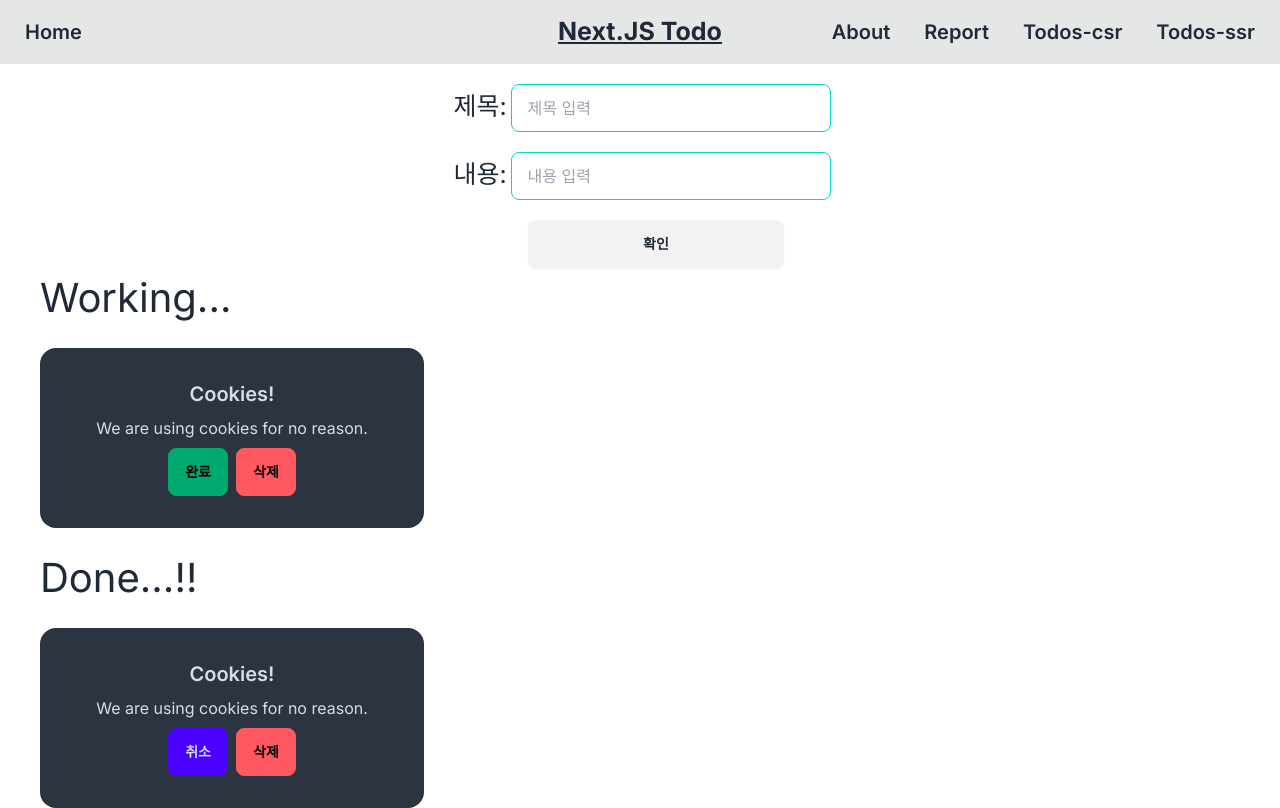
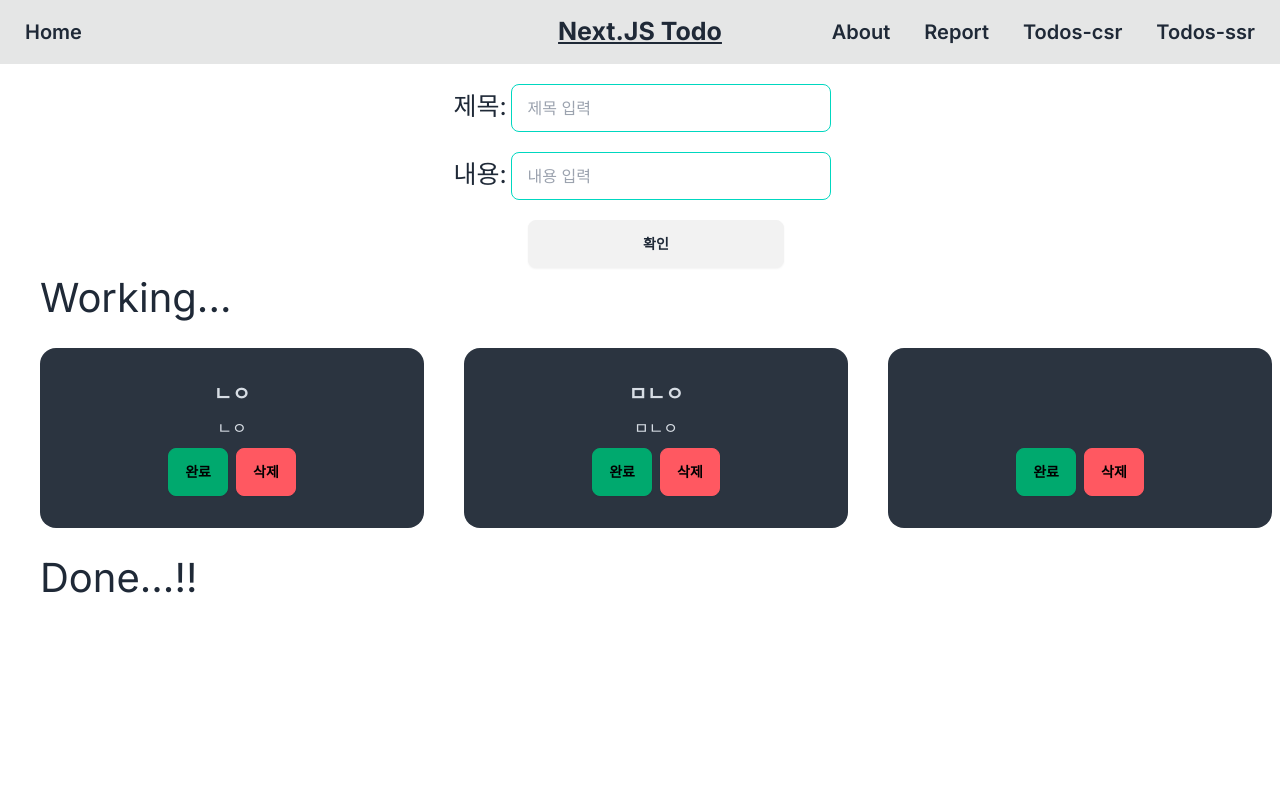
Before and after one commit to CodHan/Next-Todo, a Next.js app: page /todos-csr in a window 1280 px wide. Built offline with nearby package versions, Linux system fonts and the light colour scheme; data requests are answered from the project's data file.

Commit message:
CSR CRUD 구현

```diff
--- a/db.json
+++ b/db.json
@@ -6,16 +6,22 @@
   },
   "todos": [
     {
-      "id": "1",
-      "title": "커피 마시기",
-      "contents": "아메리카노 마시기",
+      "id": "1a50",
+      "title": "ㄴㅇ",
+      "contents": "ㄴㅇ",
       "isDone": false
     },
     {
-      "id": "6357",
-      "title": "노래 부르기",
-      "contents": "커피 먹고싶어요",
-      "isDone": true
+      "id": "d3e9",
+      "title": "ㅁㄴㅇ",
+      "contents": "ㅁㄴㅇ",
+      "isDone": false
+    },
+    {
+      "id": "6607",
+      "title": " ",
+      "contents": " ",
+      "isDone": false
     }
   ]
 }
--- a/src/components/Done.tsx
+++ b/src/components/Done.tsx
@@ -1,18 +1,80 @@
+'use client';
+import { deleteTodo, getTodo, updateTodo } from '@/mutateFn';
+import { Todo } from '@/types/type';
+import { useMutation, useQuery, useQueryClient } from '@tanstack/react-query';
 import React from 'react';
 
 const Done = () => {
+  const { isLoading, isError, data } = useQuery({
+    queryKey: ['todos'],
+    queryFn: getTodo,
+  });
+  const queryClient = useQueryClient();
+
+  const deleteMutate = useMutation({
+    mutationFn: deleteTodo,
+    onSuccess: () => {
+      queryClient.invalidateQueries({ queryKey: ['todos'] });
+    },
+  });
+  const updateMutate = useMutation({
+    mutationFn: updateTodo,
+    onSuccess: () => {
+      queryClient.invalidateQueries({ queryKey: ['todos'] });
+    },
+  });
+
+  const handDelete = (id: string) => {
+    const confirm = window.confirm('정말 삭제 하나요?');
+    if (!confirm) {
+      return;
+    }
+    const payload = { id };
+    deleteMutate.mutate(payload);
+  };
+  const handUpdate = (id: string) => {
+    const findData = data.find((item: Todo) => item.id === id);
+    const updateData = { ...findData, isDone: !findData.isDone };
+    updateMutate.mutate(updateData);
+  };
+  if (isLoading) {
+    return <div>로딩중...</div>;
+  }
+  if (isError) {
+    return <div>에러발생!</div>;
+  }
+  const doneTodo = data.filter((item: Todo) => {
+    return item.isDone === true;
+  });
   return (
     <div className="flex">
-      <div className="ml-10 mt-5 card w-96 bg-neutral text-neutral-content">
-        <div className="card-body items-center text-center">
-          <h2 className="card-title">Cookies!</h2>
-          <p>We are using cookies for no reason.</p>
-          <div className="card-actions justify-end">
-            <button className="btn btn-primary">취소</button>
-            <button className="btn btn-error">삭제</button>
+      {doneTodo?.map((item: Todo) => {
+        return (
+          <div
+            className="ml-10 mt-5 card w-96 bg-neutral text-neutral-content"
+            key={item.id}
+          >
+            <div className="card-body items-center text-center">
+              <h2 className="card-title">{item.title}</h2>
+              <p>{item.contents}</p>
+              <div className="card-actions justify-end">
+                <button
+                  className="btn btn-primary"
+                  onClick={() => handUpdate(item.id)}
+                >
+                  취소
+                </button>
+                <button
+                  className="btn btn-error"
+                  onClick={() => handDelete(item.id)}
+                >
+                  삭제
+                </button>
+              </div>
+            </div>
           </div>
-        </div>
-      </div>
+        );
+      })}
     </div>
   );
 };
--- a/src/components/Input.tsx
+++ b/src/components/Input.tsx
@@ -1,6 +1,36 @@
-import React from 'react';
+'use client';
+import { addTodo } from '@/mutateFn';
+import { useMutation, useQueryClient } from '@tanstack/react-query';
+import React, { ChangeEvent, useState } from 'react';
 
 const Input = () => {
+  const [title, setTitle] = useState('');
+  const [contents, setcontents] = useState('');
+
+  const queryClient = useQueryClient();
+
+  const addMutate = useMutation({
+    mutationFn: addTodo,
+    onSuccess: () => {
+      queryClient.invalidateQueries({ queryKey: ['todos'] });
+    },
+  });
+
+  const handTitle = (e: ChangeEvent<HTMLInputElement>) => {
+    setTitle(e.target.value);
+  };
+  const handContents = (e: ChangeEvent<HTMLInputElement>) => {
+    setcontents(e.target.value);
+  };
+
+  const handSubmit = () => {
+    const newTodo = {
+      title,
+      contents,
+    };
+    addMutate.mutate(newTodo);
+  };
+
   return (
     <div>
       <div className="mt-5 flex justify-center">
@@ -9,6 +39,7 @@
           type="text"
           placeholder="제목 입력"
           className="input input-bordered input-accent w-full max-w-xs"
+          onChange={handTitle}
         />
       </div>
       <div className="mt-5 flex justify-center">
@@ -17,10 +48,13 @@
           type="text"
           placeholder="내용 입력"
           className="input input-bordered input-accent w-full max-w-xs"
+          onChange={handContents}
         />
       </div>
       <div className="flex justify-center mt-5 ml-8">
-        <button className="btn btn-wide ">확인</button>
+        <button className="btn btn-wide" onClick={handSubmit}>
+          확인
+        </button>
       </div>
     </div>
   );
--- a/src/components/Working.tsx
+++ b/src/components/Working.tsx
@@ -1,18 +1,81 @@
+'use client';
+import { deleteTodo, getTodo, updateTodo } from '@/mutateFn';
+import { Todo } from '@/types/type';
+import { useMutation, useQuery, useQueryClient } from '@tanstack/react-query';
 import React from 'react';
+const Working = () => {
+  const { isLoading, isError, data } = useQuery({
+    queryKey: ['todos'],
+    queryFn: getTodo,
+  });
 
-const Working = () => {
+  const queryClient = useQueryClient();
+
+  const updateMutate = useMutation({
+    mutationFn: updateTodo,
+    onSuccess: () => queryClient.invalidateQueries({ queryKey: ['todos'] }),
+  });
+
+  const deleteMutate = useMutation({
+    mutationFn: deleteTodo,
+    onSuccess: () => {
+      queryClient.invalidateQueries({ queryKey: ['todos'] });
+    },
+  });
+
+  const handUpdate = (id: string) => {
+    const findData = data.find((item: Todo) => item.id === id);
+    const updateData = { ...findData, isDone: !findData.isDone };
+    updateMutate.mutate(updateData);
+  };
+  const handDelete = (id: string) => {
+    const confirm = window.confirm('정말 삭제 하나요?');
+    if (!confirm) {
+      return;
+    }
+    const payload = { id };
+    deleteMutate.mutate(payload);
+  };
+
+  if (isLoading) {
+    return <div>로딩중...</div>;
+  }
+  if (isError) {
+    return <div>에러발생!</div>;
+  }
+  const workingTodo = data.filter((item: Todo) => {
+    return item.isDone === false;
+  });
+
   return (
     <div className="flex">
-      <div className="ml-10 mt-5 card w-96 bg-neutral text-neutral-content">
-        <div className="card-body items-center text-center">
-          <h2 className="card-title">Cookies!</h2>
-          <p>We are using cookies for no reason.</p>
-          <div className="card-actions justify-end">
-            <button className="btn btn-success">완료</button>
-            <button className="btn btn-error">삭제</button>
+      {workingTodo.map((item: Todo) => {
+        return (
+          <div
+            className="ml-10 mt-5 card w-96 bg-neutral text-neutral-content"
+            key={item.id}
+          >
+            <div className="card-body items-center text-center">
+              <h2 className="card-title">{item.title}</h2>
+              <p>{item.contents}</p>
+              <div className="card-actions justify-end">
+                <button
+                  className="btn btn-success"
+                  onClick={() => handUpdate(item.id)}
+                >
+                  완료
+                </button>
+                <button
+                  className="btn btn-error"
+                  onClick={() => handDelete(item.id)}
+                >
+                  삭제
+                </button>
+              </div>
+            </div>
           </div>
-        </div>
-      </div>
+        );
+      })}
     </div>
   );
 };
--- /dev/null
+++ b/src/mutateFn.ts
@@ -0,0 +1,43 @@
+import { Todo } from './types/type';
+
+type payload = {
+  title: string;
+  contents: string;
+};
+
+export const getTodo = async () => {
+  const req = await fetch('http://localhost:3000/api/todos', {
+    method: 'GET',
+  });
+  const res = await req.json();
+  return res.todos;
+};
+
+export const addTodo = async (payload: payload) => {
+  await fetch('http://localhost:3000/api/todos', {
+    method: 'POST',
+    headers: {
+      'Content-Type': 'application/json',
+    },
+    body: JSON.stringify(payload),
+  });
+};
+
+export const deleteTodo = async (payload: { id: string }) => {
+  await fetch(`http://localhost:3000/api/todos/`, {
+    method: 'DELETE',
+    headers: {
+      'Content-Type': 'application/json',
+    },
+    body: JSON.stringify(payload),
+  });
+};
+export const updateTodo = async (payload: Todo) => {
+  await fetch('http://localhost:3000/api/todos/', {
+    method: 'PATCH',
+    headers: {
+      'Content-Type': 'application/json',
+    },
+    body: JSON.stringify(payload),
+  });
+};
```
